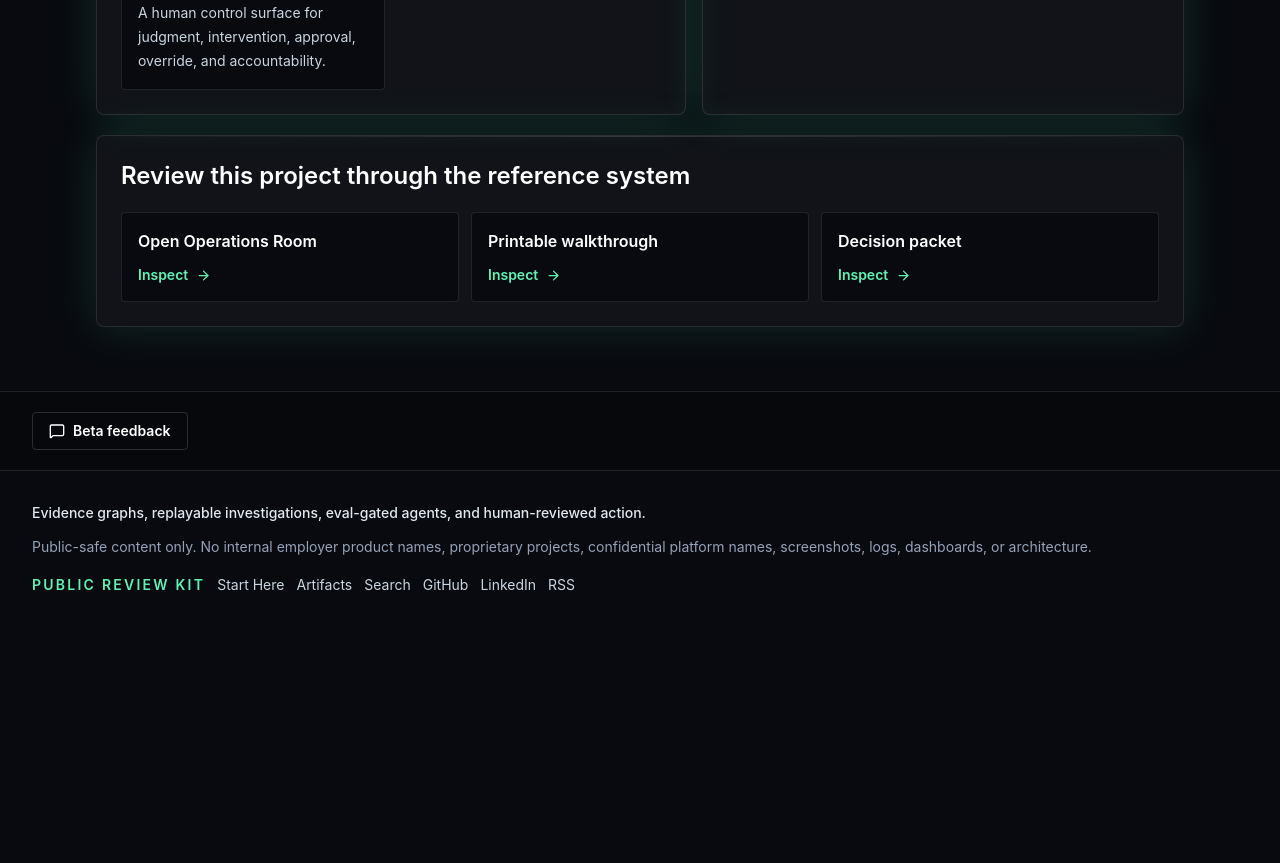
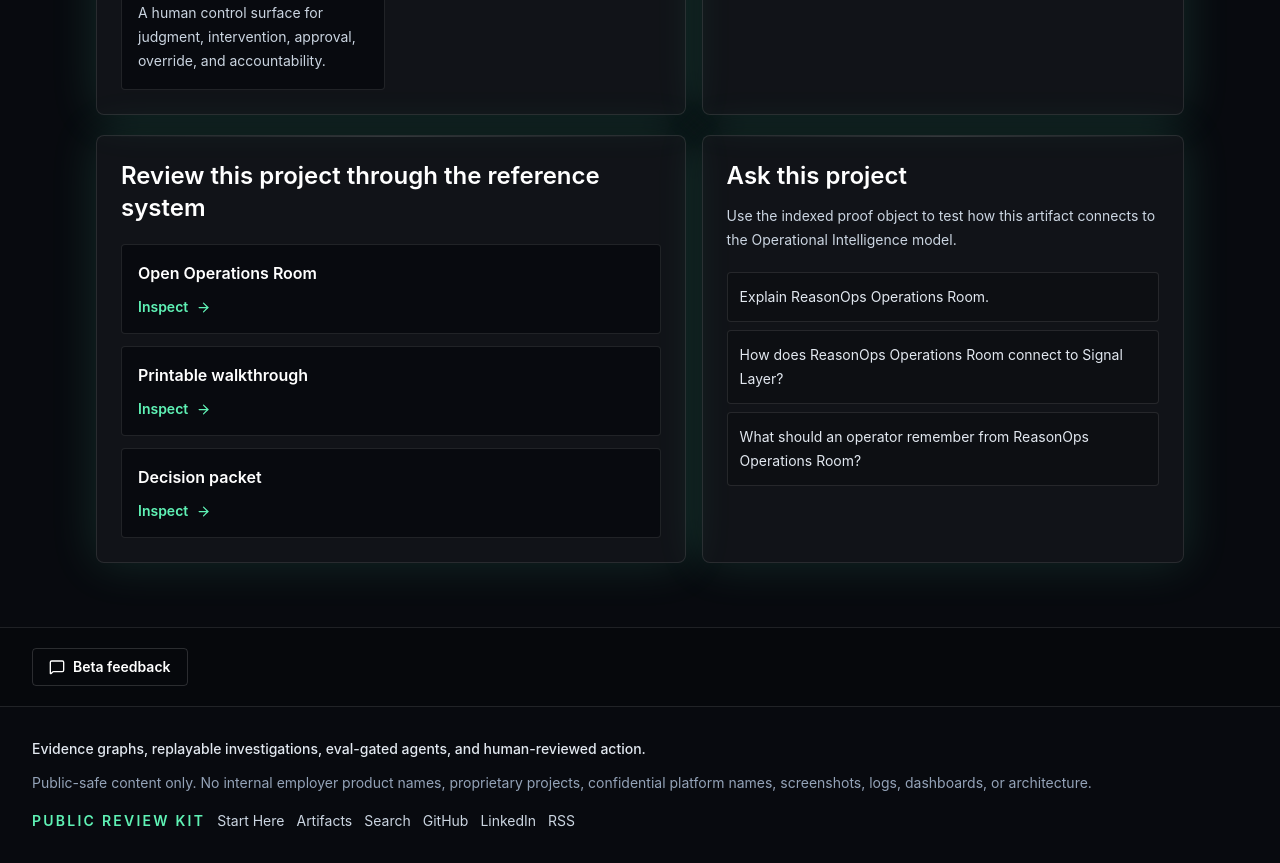
Before and after one commit to rseri17-code/seri-ai, a Next.js app: page /projects/ai-incident-investigation-simulator in a window 1280 px wide. Shown: the part 1640-2503 px from the top of the page. Before the commit the page ends 2267 px from the top, so only its background shows below. Built offline with nearby package versions, Linux system fonts and the light colour scheme; no server answers.

Commit message:
Connect project proof pages to Ask

```diff
--- a/app/projects/[slug]/page.tsx
+++ b/app/projects/[slug]/page.tsx
@@ -4,6 +4,7 @@ import { notFound } from "next/navigation";
 import { ArrowRight, ClipboardCheck, GitBranch, Route, ShieldCheck } from "lucide-react";
 import { Card } from "@/components/card";
 import { operationalIntelligenceFramework, projects } from "@/content/site";
+import { buildPublishingIndex } from "@/lib/publishing";
 
 export function generateStaticParams() {
   return projects.map((project) => ({ slug: project.slug }));
@@ -99,6 +100,7 @@ export default async function ProjectPage({ params }: { params: Promise<{ slug:
   }
   const contract = projectContracts[project.slug as keyof typeof projectContracts];
   const relatedLayers = contract.layerIndexes.map((index) => operationalIntelligenceFramework.layers[index]);
+  const asset = buildPublishingIndex().find((item) => item.url === `/projects/${project.slug}`);
 
   return (
     <section className="mx-auto max-w-6xl px-4 py-16 sm:px-6 lg:px-8">
@@ -161,9 +163,10 @@ export default async function ProjectPage({ params }: { params: Promise<{ slug:
         </Card>
       </div>
 
-      <Card className="mt-5">
+      <div className="mt-5 grid gap-4 lg:grid-cols-[1.1fr_0.9fr]">
+        <Card>
           <h2 className="text-2xl font-semibold text-white">Review this project through the reference system</h2>
-        <div className="mt-5 grid gap-3 md:grid-cols-3">
+          <div className="mt-5 grid gap-3 md:grid-cols-3 lg:grid-cols-1">
             {contract.references.map(([href, label]) => (
               <Link key={href} href={href} className="rounded border border-white/10 bg-ink p-4 transition hover:border-signal/40">
                 <span className="font-semibold text-white">{label}</span>
@@ -174,6 +177,21 @@ export default async function ProjectPage({ params }: { params: Promise<{ slug:
             ))}
           </div>
         </Card>
+
+        {asset ? (
+          <Card className="border-signal/25 bg-signal/[0.045]">
+            <h2 className="text-2xl font-semibold text-white">Ask this project</h2>
+            <p className="mt-3 text-sm leading-6 text-slate-300">Use the indexed proof object to test how this artifact connects to the Operational Intelligence model.</p>
+            <div className="mt-5 space-y-2">
+              {asset.askQuestions.slice(0, 3).map((question) => (
+                <Link key={question} href={`/ask?prompt=${encodeURIComponent(question)}`} className="block rounded border border-white/10 bg-black/20 p-3 text-sm leading-6 text-slate-200 transition hover:border-mint/40 hover:text-mint">
+                  {question}
+                </Link>
+              ))}
+            </div>
+          </Card>
+        ) : null}
+      </div>
     </section>
   );
 }
--- a/public/eval-report.json
+++ b/public/eval-report.json
@@ -679,7 +679,7 @@
     "The knowledge base intentionally excludes confidential implementation details, so some questions will be refused or marked uncovered.",
     "Richer answer scoring should add model-judged qualitative grading once production AI keys are configured."
   ],
-  "generatedAt": "2026-07-26T03:18:59.519Z",
+  "generatedAt": "2026-07-26T03:23:31.998Z",
   "fixtureCount": 62,
   "passingFixtures": 62
 }
--- a/scripts/validate-content-coherence.mjs
+++ b/scripts/validate-content-coherence.mjs
@@ -386,6 +386,11 @@ for (const required of [
   "Framework handoff",
   "Failure modes to avoid",
   "Review this project through the reference system",
+  "Ask this project",
+  "buildPublishingIndex",
+  "asset.askQuestions.slice(0, 3)",
+  "/ask?prompt=",
+  "encodeURIComponent(question)",
   "ai-incident-investigation-simulator",
   "operational-intelligence-copilot",
   "transaction-graph-explorer",
```
Lines whose indentation alone changed are shown as unchanged.
